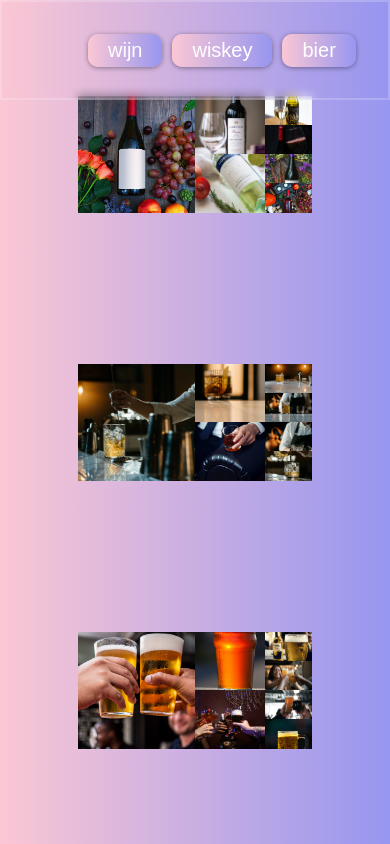
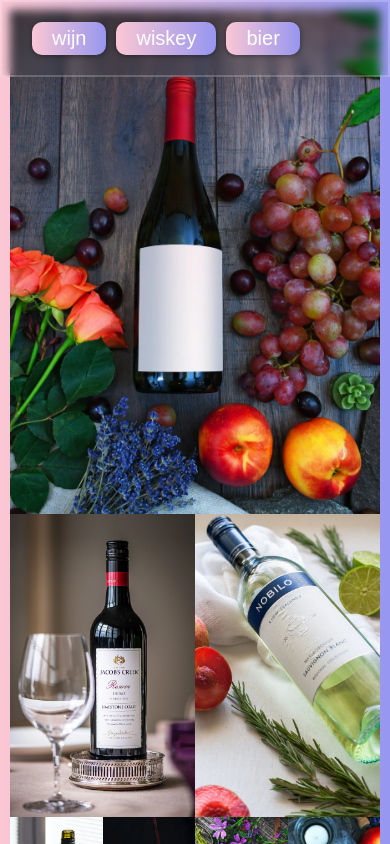
Before and after one commit to RaphaelRebel/F3M10shop, a React (Create React App) app: page / in a window 390 px wide. Shown: the top 844 px of the page. Built offline with nearby package versions, Linux system fonts and the light colour scheme.

Commit message:
Gemaakt tot video 2

```diff
--- a/src/App.css
+++ b/src/App.css
@@ -25,3 +25,9 @@ body{
   flex-wrap: wrap;
   padding: 4rem;
 }
+
+@media screen and (max-width: 43.75rem){
+    #root{
+      padding: 1rem;
+    }
+}
--- a/src/App.js
+++ b/src/App.js
@@ -13,7 +13,7 @@ function App() {
     let types = ["wijn", "wiskey", "bier"]
 
     const galleryCardsToBeRendered = itemsFromDataFile.map(collection => {
-      let temp = <GalleryCard type={types[i]} items={collection} />
+      let temp = <GalleryCard key={types[i]} type={types[i]} items={collection} />
       i = i + 1;
       return temp
     })
@@ -22,7 +22,8 @@ function App() {
   }, [])
 
   const onFilter = (typeToBeFiltered) => {
-    const cardsToBeRendered = defaultItems.filter(card => {
+    const copy = [...defaultItems]
+    const cardsToBeRendered = copy.filter(card => {
       if(card.props.type === typeToBeFiltered){
         return card
       }
--- a/src/components/FilterBar/FilterBar.css
+++ b/src/components/FilterBar/FilterBar.css
@@ -47,3 +47,16 @@
 .filterBarInputWrapper > input:checked + label{
          box-shadow: inset 0 0.1rem 0.5rem 0 rgba(0, 0, 0, 0.4) ;
 }
+
+@media screen and (max-width: 43.75rem){
+    .filterBarWrapper{
+        width: 100%;
+        align-items: center;
+        justify-content: flex-start;
+    }
+
+    .filterBar{
+        height: auto;
+        padding: 2rem;
+    }
+}
--- a/src/components/FilterBar/FilterBar.js
+++ b/src/components/FilterBar/FilterBar.js
@@ -24,12 +24,12 @@ const FilterBar = ({ onFilter }) => {
          }, [])
 
          const toBeRenderedLabels = labels.map(label => {
-                  let input = <input unchecked onChange={() => filterItem(label.name)} type="checkbox" name={label.name} id={label.name} className="filterBar__checkbox" />
+                  let input = <input  onChange={() => filterItem(label.name)} type="checkbox" name={label.name} id={label.name} className="filterBar__checkbox" />
                   if(label.checked){
                            input = <input checked onChange={() => filterItem(label.name)} type="checkbox" name={label.name} id={label.name} className="filterBar__checkbox" />
                   }
                 return ( <>
-                           <section className="filterBarInputWrapper">
+                           <section key={label.name} className="filterBarInputWrapper">
                                     {input}
                                     <label htmlFor={label.name}>{label.name}</label>
                            </section>
--- a/src/components/GalleryCard/GalleryCard.css
+++ b/src/components/GalleryCard/GalleryCard.css
@@ -5,6 +5,9 @@
          display: grid;
          grid-template-columns: 50% 30% 20%;
          grid-template-rows: 25% 25% 25% 25%;
+         animation-name: popup;
+         animation-duration: 0.8s;
+         animation-timing-function: cubic-bezier(0.39, 0.575, 0.565, 1);
 }
 
 .galleryCard:nth-child(1){
@@ -19,23 +22,20 @@
 .galleryCard__figure--big{
          grid-column: 1/2;
          grid-row: 1/5;
-         background-color: blue;
 }
 
 .galleryCard__figure--middle{
          grid-column: 2/3;
          grid-row:1/3;
-         background-color: green;
 }
 
 .galleryCard__figure--middle:nth-child(2){
          grid-column: 2/3;
-         grid-row: 3/5     ;
-         background-color: red;
+         grid-row: 3/5;
 }
 
 .galleryCard__figure--small{
-         background-color: aqua;
+         background-color: none;
 }
 
 .galleryCard__img{
@@ -43,3 +43,40 @@
          width: 100%;
          object-fit: cover;
 }
+
+
+@media screen and (max-width: 43.75rem){
+    .galleryCard{
+        width: 100%;
+        aspect-ratio: unset;
+        grid-template-rows: 50% 30% 20%;
+        grid-template-columns: 25% 25% 25% 25%;
+    }
+
+    .galleryCard__figure--big{
+        grid-row: 1/2;
+        grid-column: 1/5;
+        background-color: blue;
+}
+
+.galleryCard__figure--middle{
+        grid-column: 1/3;
+        grid-row:2/3;
+        background-color: green;
+}
+
+.galleryCard__figure--middle:nth-child(2){
+        grid-column: 3/5;
+        grid-row: 2/3    ;
+        background-color: red;
+}
+}
+
+@keyframes popup {
+    from{
+        opacity: 0;
+    }
+    to{
+        opacity: 1;
+    }
+}
--- a/src/components/GalleryCard/helper/galleryCardHelper.js
+++ b/src/components/GalleryCard/helper/galleryCardHelper.js
@@ -25,7 +25,7 @@ function getToBeRenderedFigures(drinks){
                   iterator += 1;
 
                   return (
-                           <figure className={classToBeAdded}>
+                           <figure key={drink.img} className={classToBeAdded}>
                                     <img className="galleryCard__img" src={drink.image} alt={drink.alt} />
                            </figure>
                   )
```
